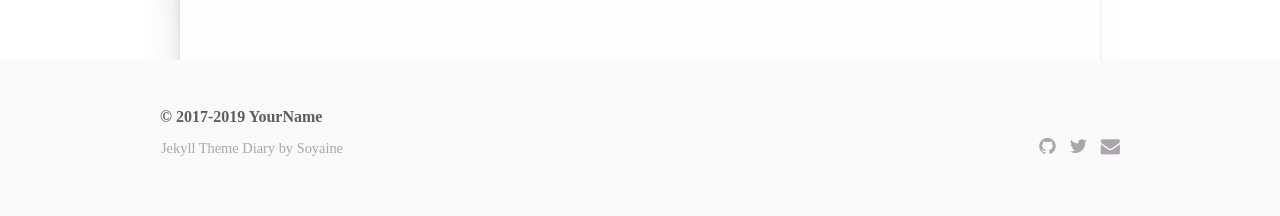
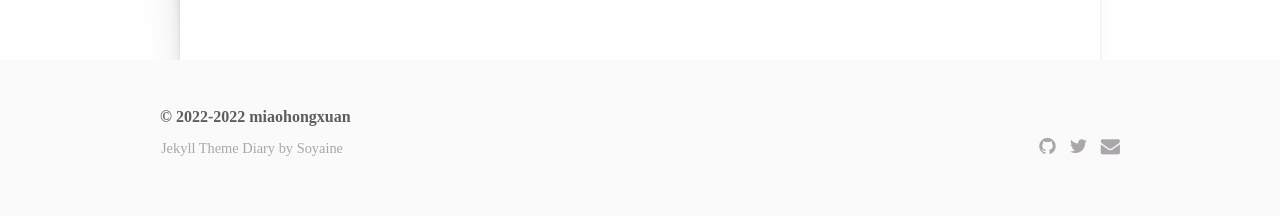
Before and after one commit to Aaron-mhx/diary, a Jekyll site: the page built from index.html, in a window 1280 px wide. Shown: the part 729-945 px from the top of the page. Built offline with Jekyll 4.4.1, drawn with Linux system fonts in a browser that asks for light colours.

Commit message:
Update _config.yml

```diff
--- a/_config.yml
+++ b/_config.yml
@@ -1,22 +1,21 @@
-name: YourName
+name: miaohongxuan
 permalink: :year/:month/:day/:title
-baseurl: /jekyll-theme-diary
+baseurl: /diary
 
 # Your blog's start year and this year, showed in the footer left
 # start is optional
-start: 2017
-now: 2019
+start: 2022
+now: 2022
 
 # Social links showed in the footer
 # You just need modify the nickname of github and twitter
 link:
-  email : yourname@gmail.com
-  github : yourname
-  twitter : yourname
+  email : miaohongxuan@outlook.com
+  github : Aaron-mhx
 
 # Links in the navigation, you can modify both link name and link url
 nav:
-   Home: "/"
+   Home: "/diary"
    Diary: "/diary"
 
 
```
